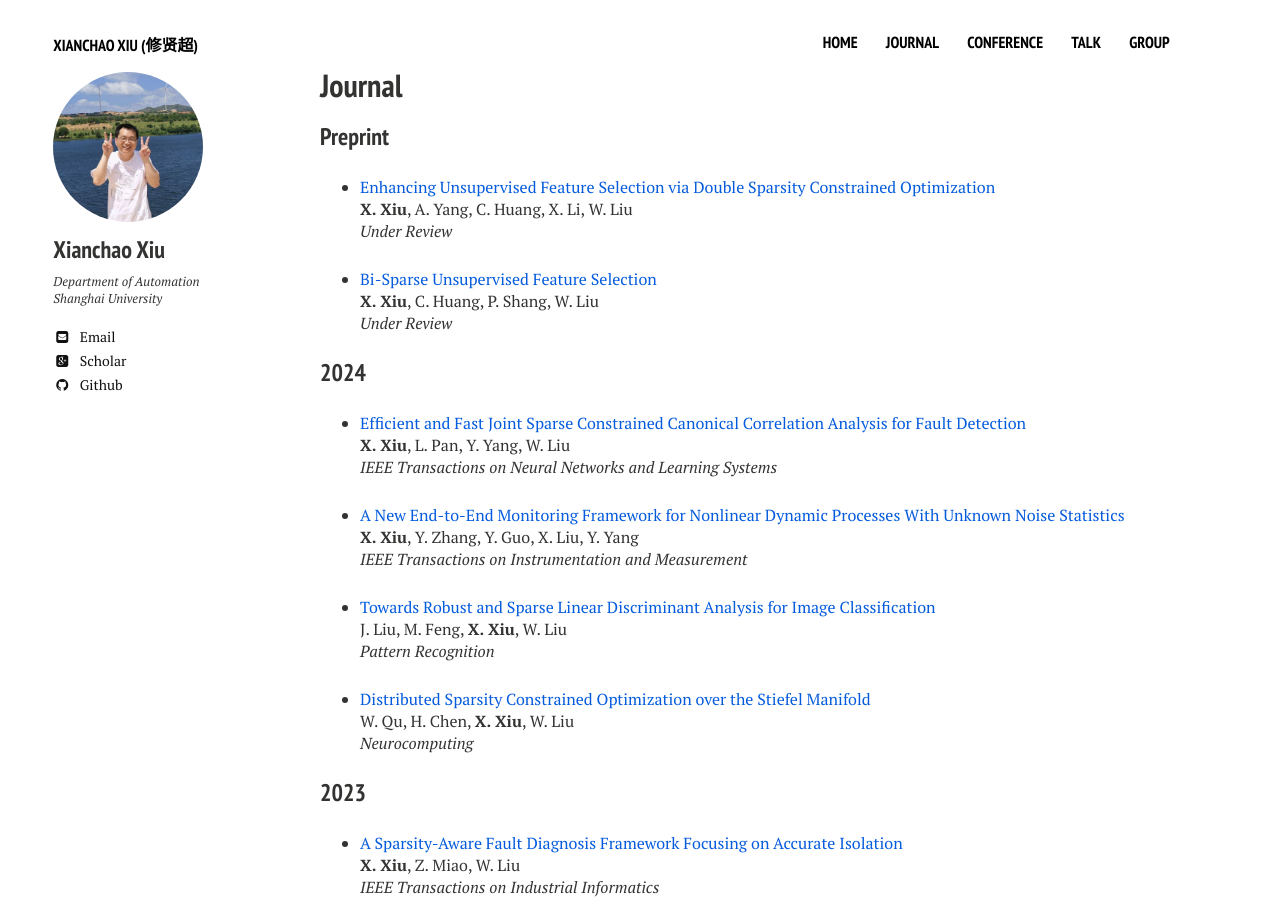
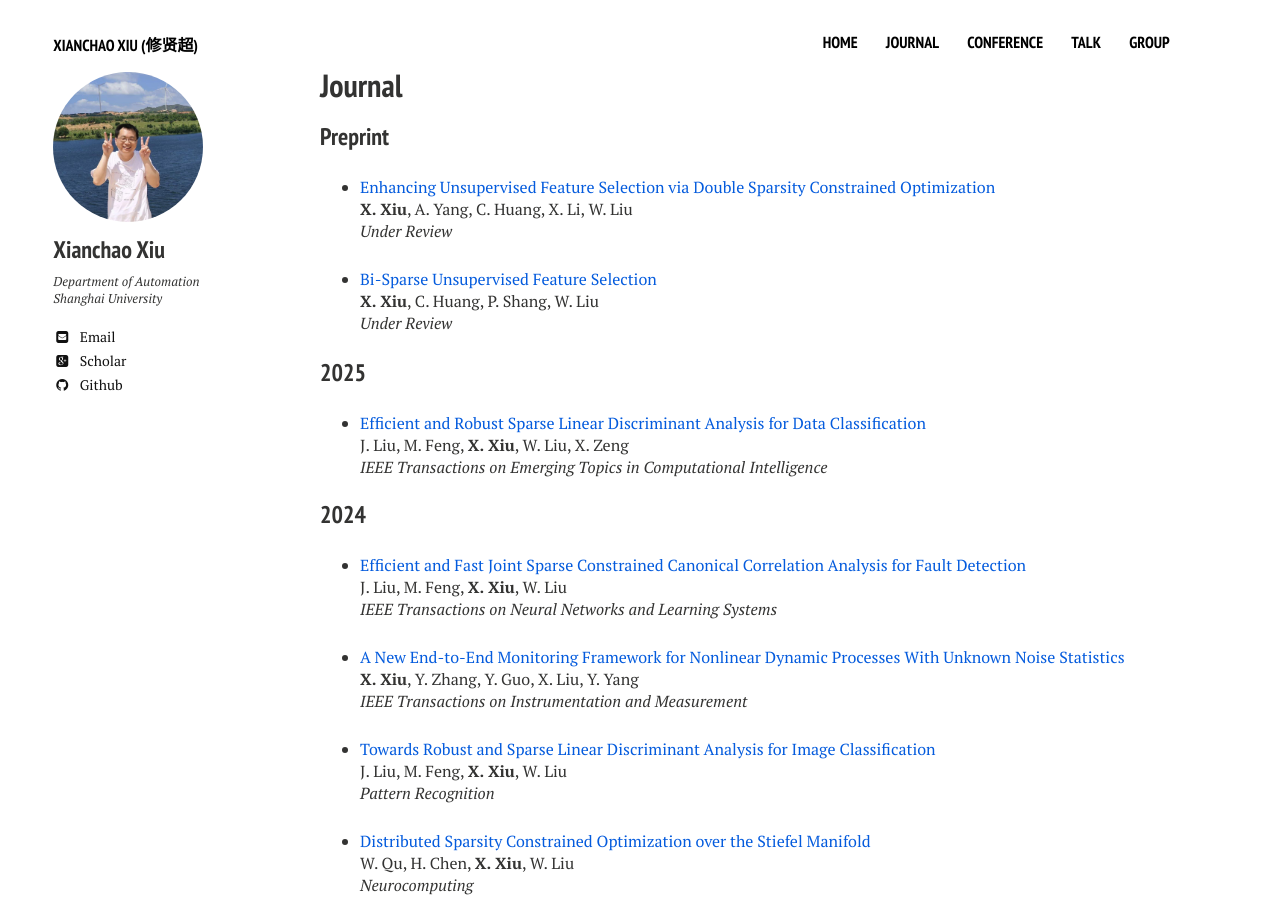
Before and after one commit to xianchaoxiu/xianchaoxiu.github.io, a Jekyll site: the page built from journal/index.md, in a window 1280 px wide and 900 px high. Built offline with Jekyll 4.4.1, drawn with Linux system fonts in a browser that asks for light colours; nearby versions of some CDN libraries.

Commit message:
Update index.md

```diff
--- a/journal/index.md
+++ b/journal/index.md
@@ -21,12 +21,18 @@ share: false
 <i>Under Review</i><br>
 
 
+### 2025
+
+* <a href="https://ieeexplore.ieee.org/abstract/document/105425" class="textlink" target="_blank">Efficient and Robust Sparse Linear Discriminant Analysis for Data Classification</a><br>
+J. Liu, M. Feng, <b>X. Xiu</b>, W. Liu, X. Zeng<br>
+<i>IEEE Transactions on Emerging Topics in Computational Intelligence </i><br>
+
 
 
 ### 2024
 
 * <a href="https://ieeexplore.ieee.org/document/9887978" class="textlink" target="_blank">Efficient and Fast Joint Sparse Constrained Canonical Correlation Analysis for Fault Detection</a><br>
-<b>X. Xiu</b>, L. Pan, Y. Yang, W. Liu<br>
+J. Liu, M. Feng, <b>X. Xiu</b>, W. Liu<br>
 <i>IEEE Transactions on Neural Networks and Learning Systems</i><br>
 
 
```
